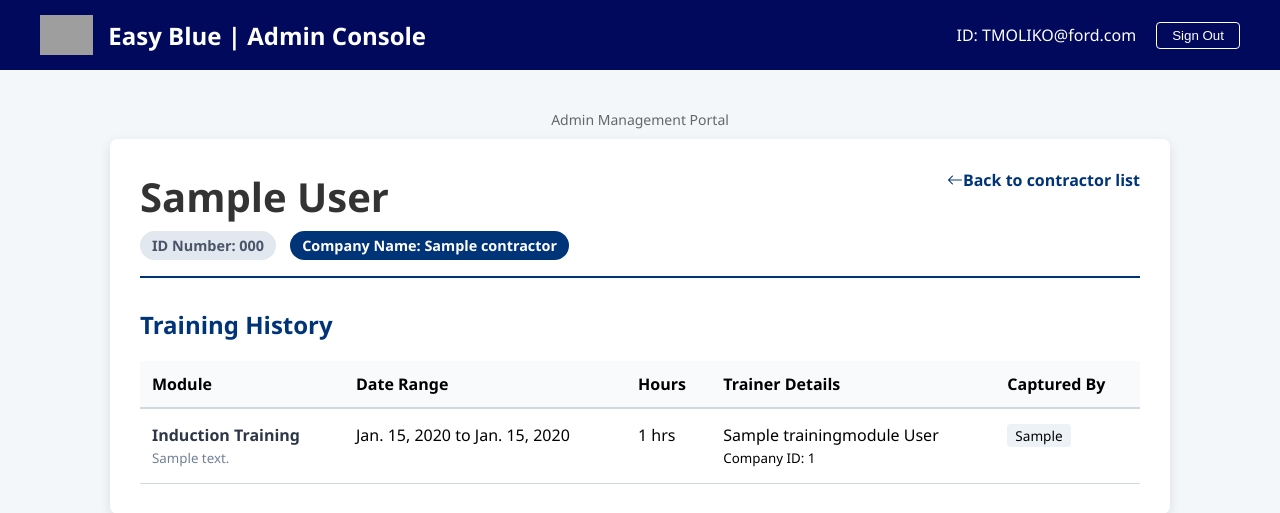
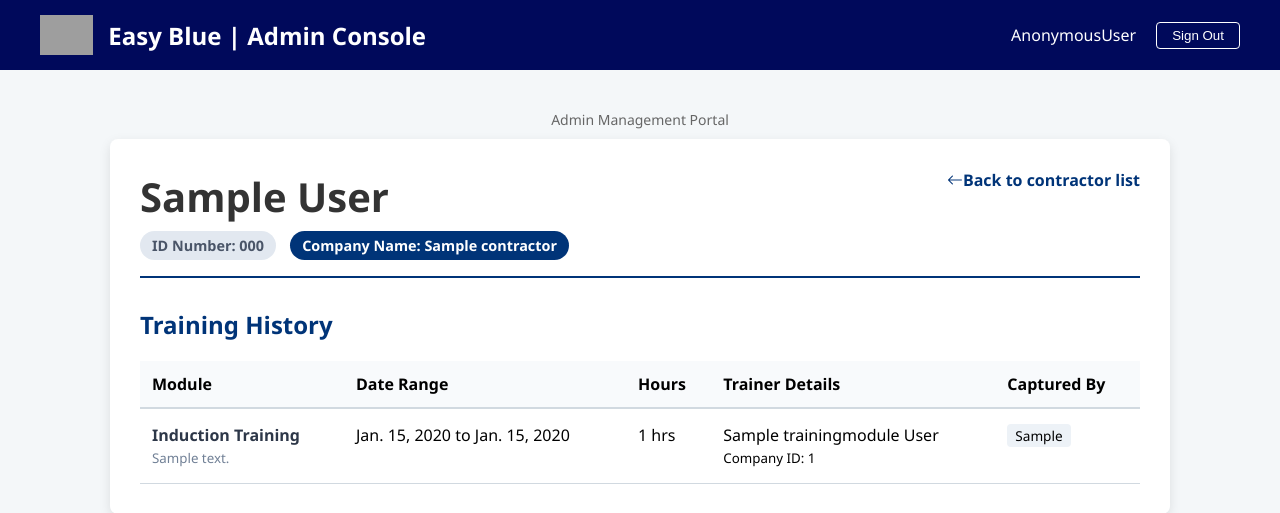
Before and after one commit to Thato-dev1/Trainings-Database, a Django app: page /cont_details/1 in a window 1280 px wide. Shown: the top 513 px of the page. Run offline with Django 5.2, Linux system fonts and the light colour scheme; tables that the repository leaves empty hold one stand-in row (values such as "Sample post"); grey boxes are pictures that could not be loaded.

Commit message:
changed logged in user from hard coded ThatoMoliko to the user logged in

```diff
--- a/view_employee_training/templates/cont_details.html
+++ b/view_employee_training/templates/cont_details.html
@@ -16,7 +16,7 @@
             <span class="site-name">Easy Blue | Admin Console</span>
         </div>
         <div class="nav-right">
-            <span class="user-id">ID: TMOLIKO@ford.com</span>
+            <span class="user-id">{{user}}</span>
             <button class="btn-logout">Sign Out</button>
         </div>
     </nav>
--- a/view_employee_training/templates/emp_details.html
+++ b/view_employee_training/templates/emp_details.html
@@ -16,7 +16,7 @@
             <span class="site-name">Easy Blue | Admin Console</span>
         </div>
         <div class="nav-right">
-            <span class="user-id">ID: TMOLIKO@ford.com</span>
+            <span class="user-id">{{user}}</span>
             <button class="btn-logout">Sign Out</button>
         </div>
     </nav>
```
